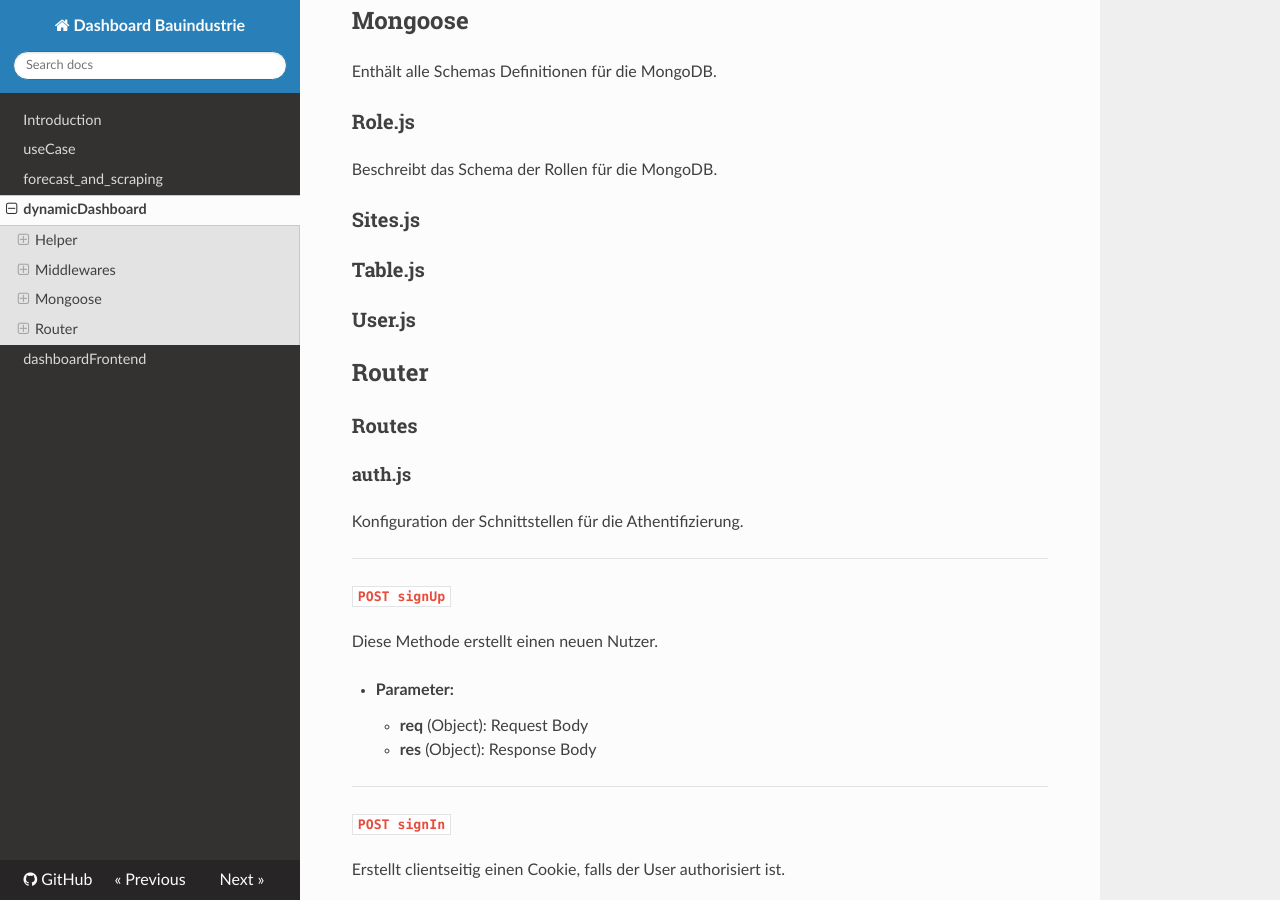
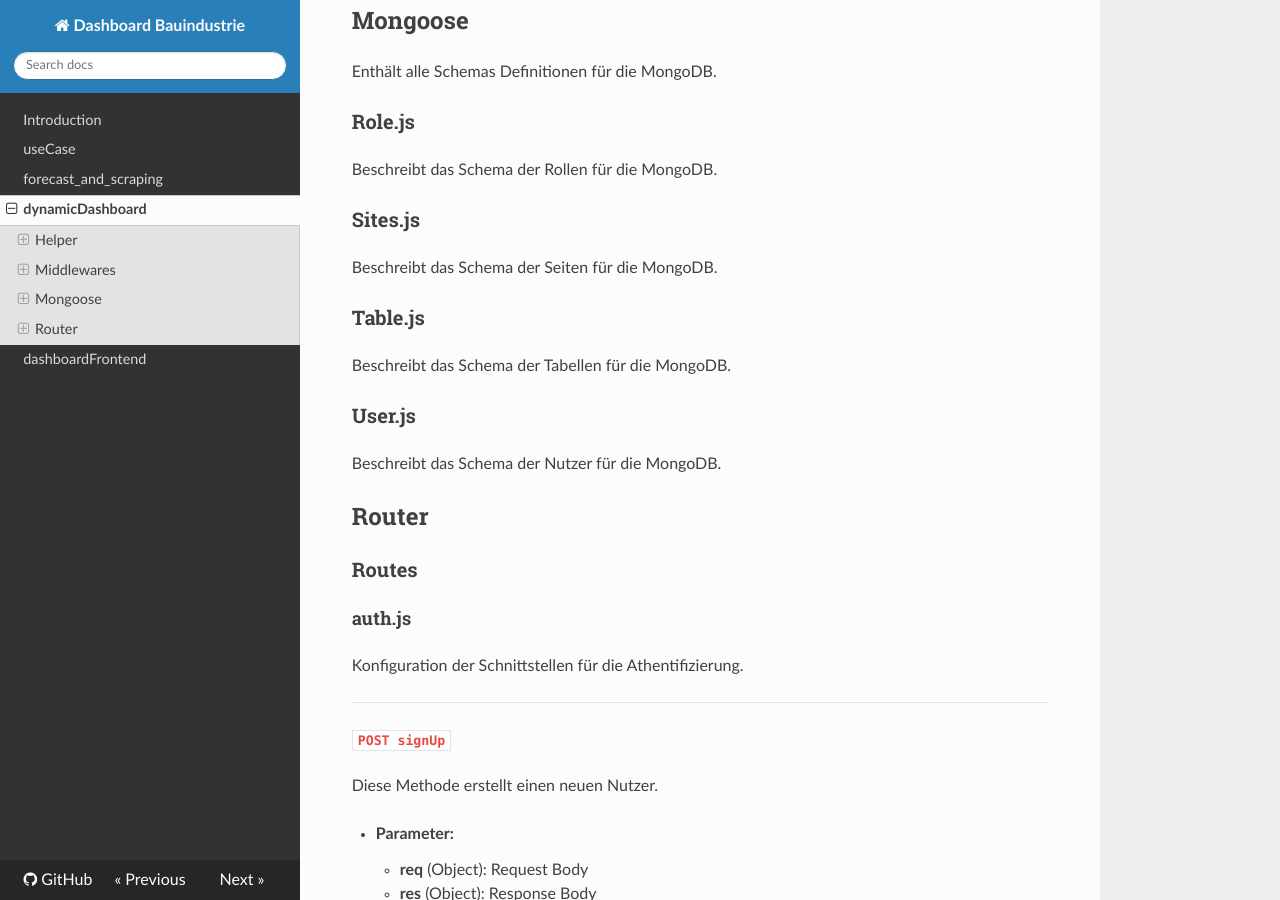
Before and after one commit to just1130/dashboardDoc, an MkDocs documentation site: the page built from docs/dynamicDashboard.md, in a window 1280 px wide and 900 px high, scrolled down 4010 px. Built offline with MkDocs 1.6.1, drawn with Linux system fonts in a browser that asks for light colours; nearby versions of some CDN libraries.

Commit message:
## Mongoose angepasst

```diff
--- a/docs/dynamicDashboard.md
+++ b/docs/dynamicDashboard.md
@@ -124,11 +124,12 @@ Diese Methode prüft, ob eine E-mail Adresse schon im System existiert.
 Enthält alle Schemas Definitionen für die MongoDB.
 ### Role.js
 Beschreibt das Schema der Rollen für die MongoDB.
-
-
 ### Sites.js
+Beschreibt das Schema der Seiten für die MongoDB.
 ### Table.js
+Beschreibt das Schema der Tabellen für die MongoDB.
 ### User.js
+Beschreibt das Schema der Nutzer für die MongoDB.
 
 ## Router
 
```
